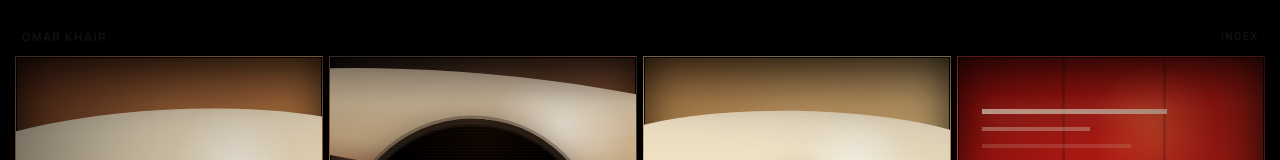
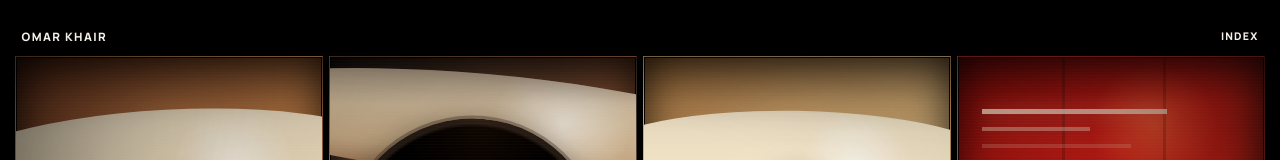
Before and after one commit to omarkhair70-droid/OMAR-KHAIR, a Next.js app: page / in a window 1280 px wide. Shown: the top 160 px of the page. Built offline with nearby package versions, Linux system fonts and the light colour scheme.

Commit message:
Style global orientation shell for dark opening

```diff
--- a/app/globals.css
+++ b/app/globals.css
@@ -69,6 +69,16 @@ a {
 .exhibition-mark,
 .exhibition-shell__actions {
   pointer-events: auto;
+}
+
+.exhibition-shell--opening {
+  color: #f4f0e8;
+  text-shadow: 0 1px 18px rgba(0, 0, 0, 0.72);
+}
+
+.exhibition-shell--opening .shell-action,
+.exhibition-shell--opening .exhibition-mark {
+  color: inherit;
 }
 
 .exhibition-mark {
```
